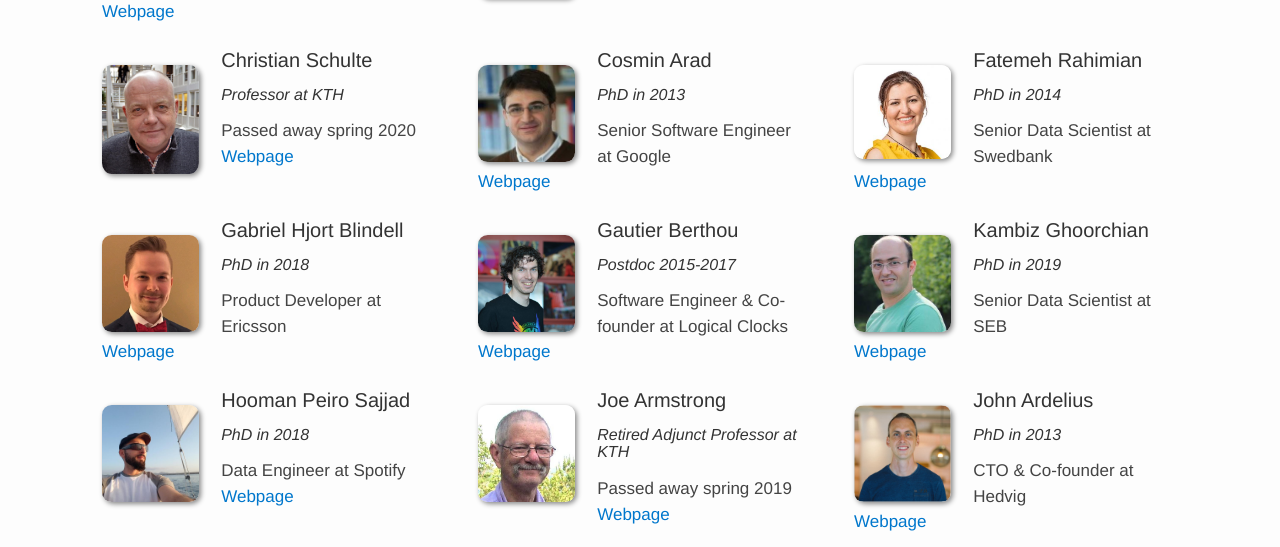
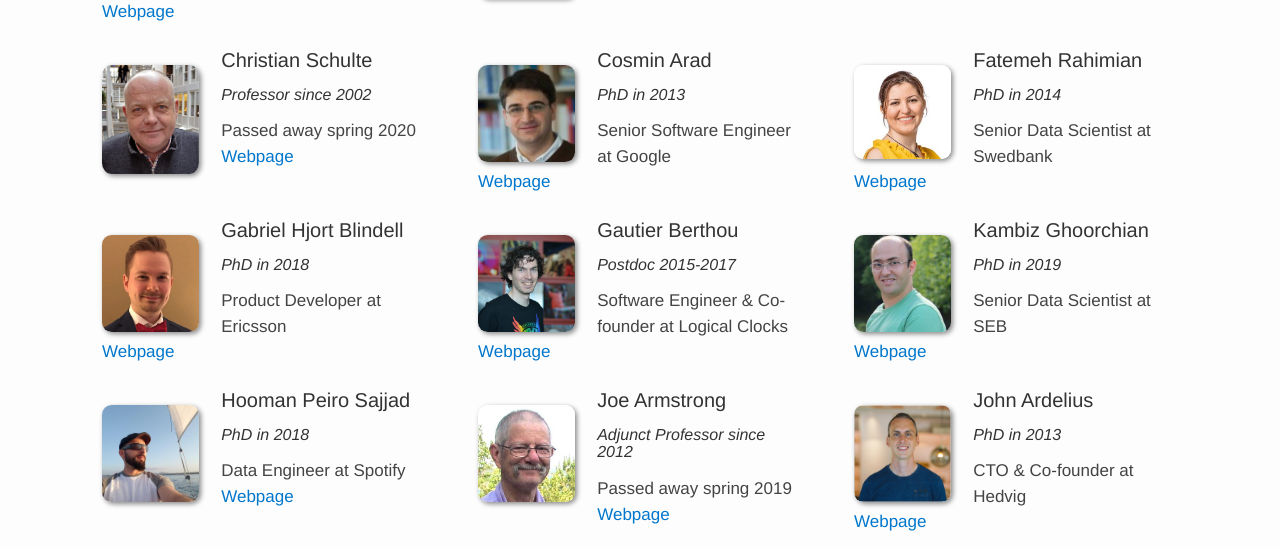
Before and after one commit to dcatkth/dcatkth.github.io, a Jekyll site: the page built from team.md, in a window 1280 px wide and 900 px high, scrolled down 2398 px. Shown: the part 174-721 px from the top of the window. Built offline with Jekyll 4.4.1, drawn with Linux system fonts in a browser that asks for light colours.

Commit message:
update the info

```diff
--- a/_data/team_alumni.yml
+++ b/_data/team_alumni.yml
@@ -36,7 +36,7 @@
 
 - name: Christian Schulte
   photo: christian.jpg
-  info: Professor at KTH
+  info: Professor since 2002
   email: Passed away spring 2020
   web: <a href="https://chschulte.github.io/">Webpage</a>
 
@@ -78,7 +78,7 @@
 
 - name: Joe Armstrong
   photo: joe.jpg
-  info: Retired Adjunct Professor at KTH
+  info: Adjunct Professor since 2012
   email: Passed away spring 2019
   web: <a href="https://www.linkedin.com/in/joe-armstrong-b9233b106/?originalSubdomain=se">Webpage</a>
 
```
